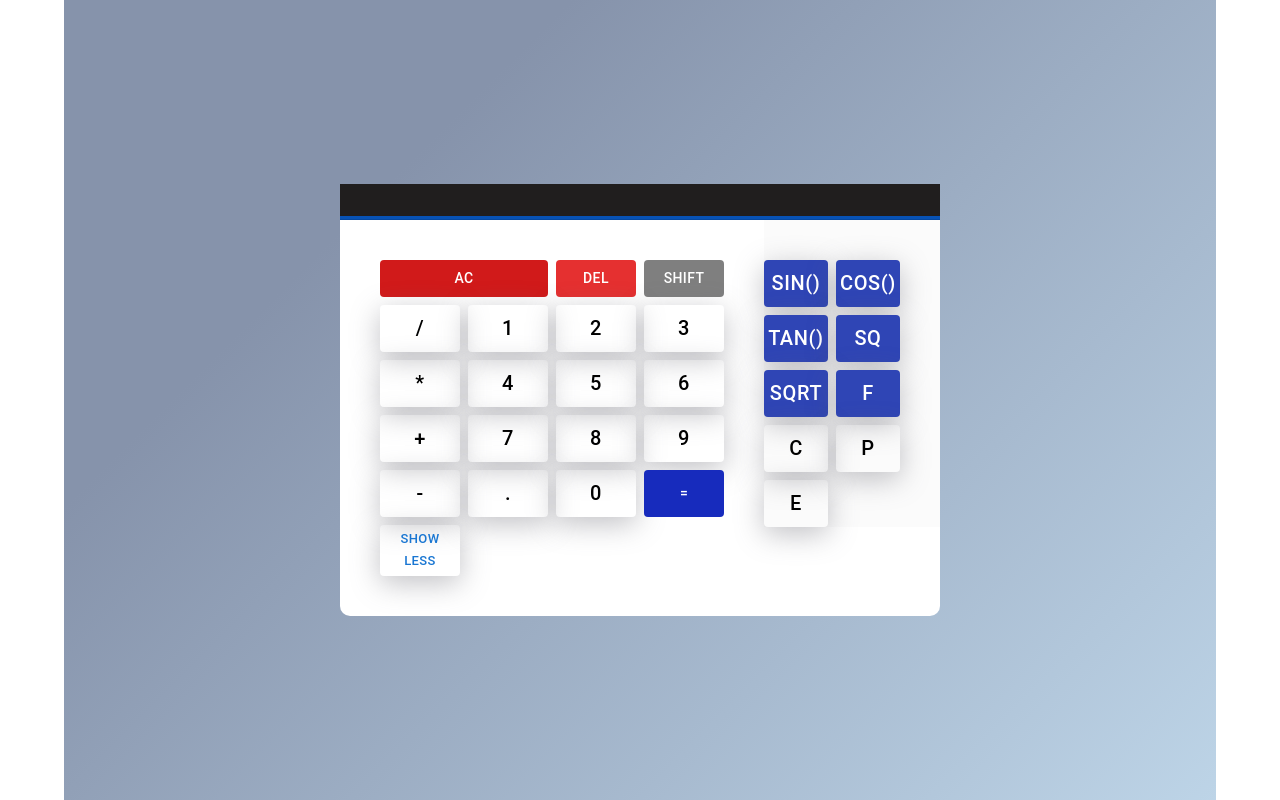
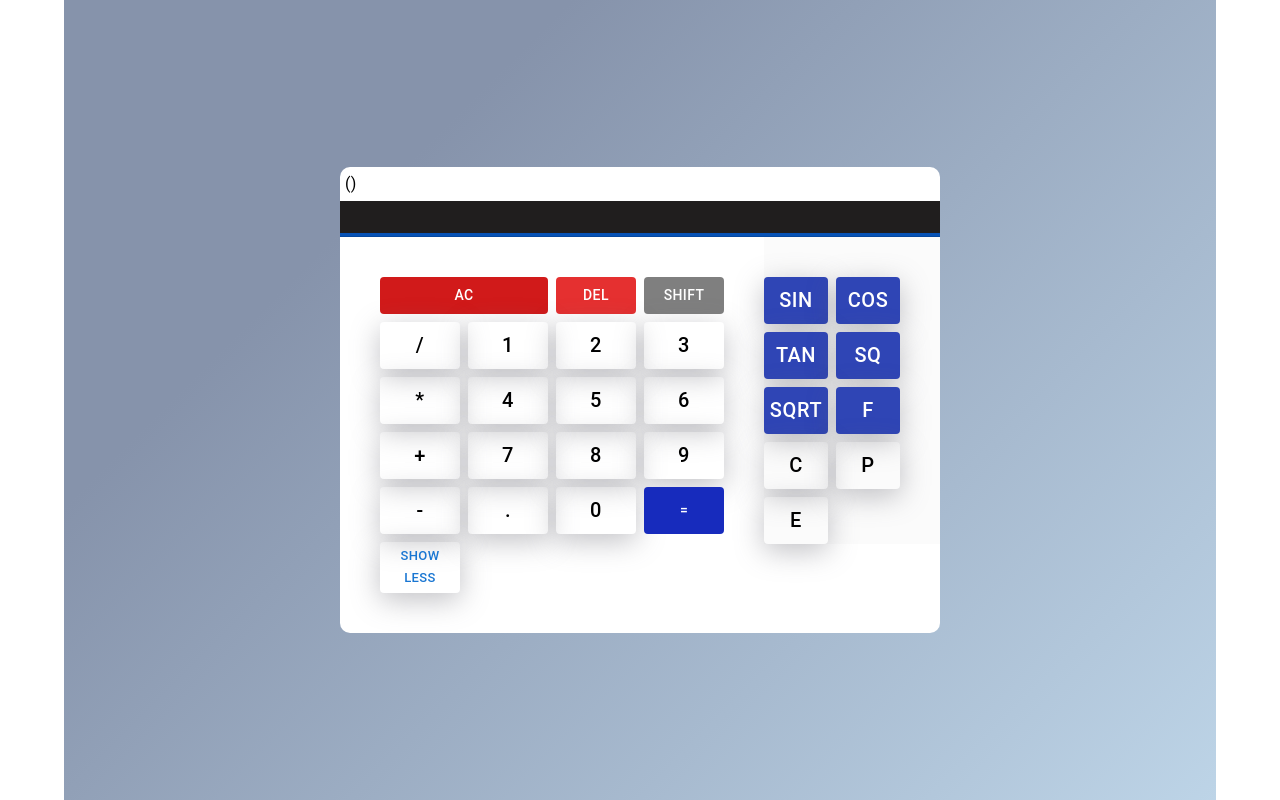
Before and after one commit to Amaechina-Ikechukwu/kakula, a React (Create React App) app: page / in a window 1280 px wide. Both pictures are taken after a click on the button "SHIFT". Built offline with nearby package versions, Linux system fonts and the light colour scheme.

Commit message:
Improved UI, displaying inputed maths to calculate

```diff
--- a/src/App.js
+++ b/src/App.js
@@ -133,6 +133,8 @@ function reducer(state, { type, payload }) {
         ...state,
         currentOp: singEval(state.currentOp, payload.operation),
         overwrite: true,
+        showOp: payload.display,
+        showDig: state.currentOp,
       };
 
     case ACTIONS.DEL_DIGIT:
@@ -265,7 +267,10 @@ function angles(current, op) {
 }
 
 function App() {
-  const [{ currentOp, previousOp, Op }, dispatch] = useReducer(reducer, {});
+  const [{ currentOp, previousOp, Op, showOp, showDig }, dispatch] = useReducer(
+    reducer,
+    {}
+  );
   const [scy, setScy] = useState(true);
   const [shift, setShift] = useState(false);
 
@@ -282,8 +287,17 @@ function App() {
         }}
       >
         <Box bgcolor="white" borderRadius="10px" maxWidth="sm">
+          {shift ? (
+            <Box padding="5px">
+              <Typography>
+                {showOp}({showDig})
+              </Typography>
+            </Box>
+          ) : (
+            <Box height={"20px"} width="100%"></Box>
+          )}
           <Box
-            height="40%"
+            height="50%"
             sx={{
               backgroundColor: "#201e1e",
               borderTopRadius: "10px",
@@ -384,6 +398,7 @@ function App() {
                       backgroundColor: "#2f45b5",
                     }}
                     operation="sin()"
+                    display="sin"
                     dispatch={dispatch}
                   />
                 )}
@@ -426,6 +441,7 @@ function App() {
                       backgroundColor: "#2f45b5",
                     }}
                     operation="cos()"
+                    display="cos"
                     dispatch={dispatch}
                   />
                 )}
@@ -468,6 +484,7 @@ function App() {
                       backgroundColor: "#2f45b5",
                     }}
                     operation="tan()"
+                    display="tan"
                     dispatch={dispatch}
                   />
                 )}
@@ -482,6 +499,7 @@ function App() {
                     backgroundColor: "#2f45b5",
                   }}
                   operation="sq"
+                  display="sq"
                   dispatch={dispatch}
                 />
                 <SingEve
@@ -495,6 +513,7 @@ function App() {
                     backgroundColor: "#2f45b5",
                   }}
                   operation="sqrt"
+                  display="sqrt"
                   dispatch={dispatch}
                 />
 
@@ -509,6 +528,7 @@ function App() {
                     backgroundColor: "#2f45b5",
                   }}
                   operation="f"
+                  display="f"
                   dispatch={dispatch}
                 />
 
@@ -522,6 +542,7 @@ function App() {
                     boxShadow: "rgba(100,100,111,0.4) 0px 7px 29px 0px",
                   }}
                   operation="c"
+                  display="c"
                   dispatch={dispatch}
                 />
                 <OpDigit
@@ -534,6 +555,7 @@ function App() {
                     boxShadow: "rgba(100,100,111,0.4) 0px 7px 29px 0px",
                   }}
                   operation="p"
+                  display="p"
                   dispatch={dispatch}
                 />
                 <OpDigit
--- a/src/Permute.js
+++ b/src/Permute.js
@@ -1,7 +1,7 @@
 import { ACTIONS } from "./App";
 import Button from "@mui/material/Button";
 
-export default function SingEve({ dispatch, operation, sx }) {
+export default function SingEve({ dispatch, operation, sx, display }) {
   return (
     <Button
       sx={sx}
@@ -9,7 +9,7 @@ export default function SingEve({ dispatch, operation, sx }) {
         dispatch({ type: ACTIONS.SINGEVAl, payload: { operation } });
       }}
     >
-      {operation}
+      {display !== null ? display : operation}
     </Button>
   );
 }
```
